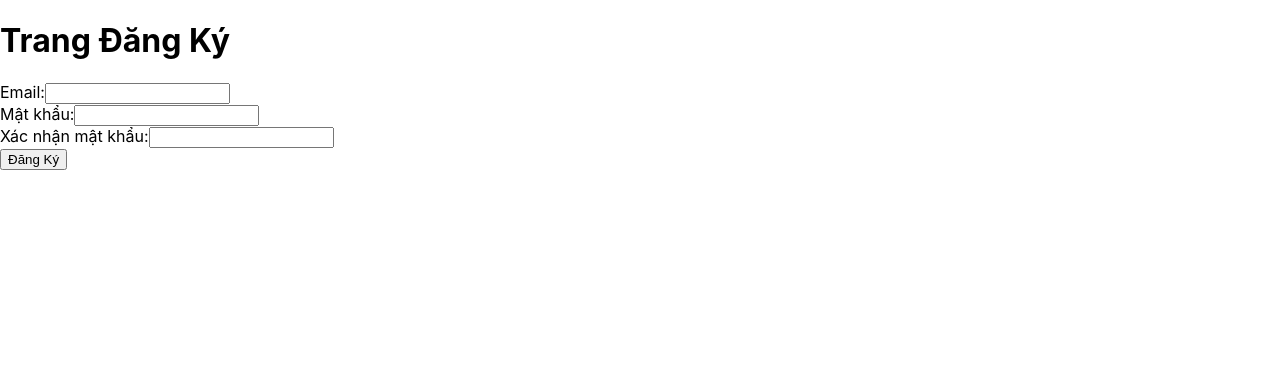
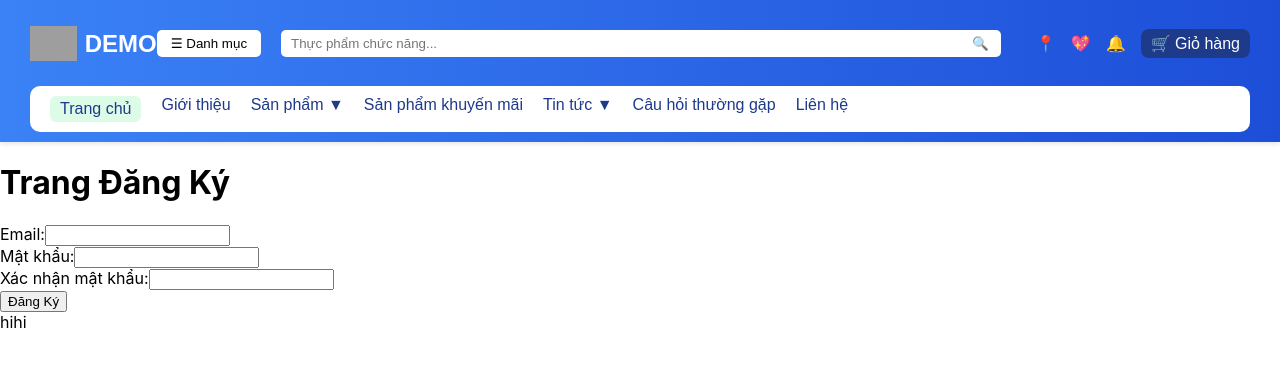
Before and after one commit to PhanDat3108/WEBSATIUDU, a React (Create React App) app in the folder pharmacy-management/: page /login in a window 1280 px wide. Shown: the top 366 px of the page. Built offline with nearby package versions, Linux system fonts and the light colour scheme; grey boxes are pictures that could not be loaded.

Commit message:
update cấu trúc

```diff
--- a/pharmacy-management/src/App.css
+++ b/pharmacy-management/src/App.css
@@ -14,15 +14,12 @@
 }
 
 .App-header {
-  background-color: #282c34;
-  min-height: 100vh;
-  display: flex;
-  flex-direction: column;
-  align-items: center;
-  justify-content: center;
-  font-size: calc(10px + 2vmin);
-  color: white;
+  min-height: auto;
+  display: block;
+  background-color: transparent;
+  color: inherit;
 }
+
 
 .App-link {
   color: #61dafb;
--- a/pharmacy-management/src/App.tsx
+++ b/pharmacy-management/src/App.tsx
@@ -1,23 +1,14 @@
-import React, { useEffect, useState } from "react";
-import axios from "axios";
+import React from "react";
 import "./App.css";
-import HomePage from "./pages/HomePage";
-import { Routes, Route } from "react-router-dom";
-import RegisterPage from "./pages/RegisterPage";
-import Navbar from "./components/Navbar";
+
+import AppRouter from "./routers/AppRouter";
 
 function App() {
   return (
-    <div className="App">
-      {/*  Gọi Navbar ở đây */}
-      <Navbar />
+    <div>
 
-      <main>
-        <Routes>
-          <Route path="/" element={<HomePage />} />
-          <Route path="/register" element={<RegisterPage />} />
-        </Routes>
-      </main>
+      <AppRouter />
+
     </div>
   );
 }
--- /dev/null
+++ b/pharmacy-management/src/components/Footer.tsx
@@ -0,0 +1,14 @@
+import React from "react";
+import { Link } from "react-router-dom";
+
+
+
+const Footer: React.FC = () => {
+  return (
+    <footer>
+        <div>hihi</div>
+    </footer>
+  );
+};
+
+export default Footer;
--- a/pharmacy-management/src/index.tsx
+++ b/pharmacy-management/src/index.tsx
@@ -1,7 +1,7 @@
 import React from 'react';
 import ReactDOM from 'react-dom/client';
 import './index.css';
-import AppRouter from '../src/routers/AppRouter';
+import App from './App';
 import reportWebVitals from './reportWebVitals';
 import 'animate.css';
 
@@ -10,7 +10,7 @@ const root = ReactDOM.createRoot(
 );
 root.render(
   <React.StrictMode>
-    <AppRouter /> {/* SỬ DỤNG ROUTER ĐÃ CẤU HÌNH */}
+    <App/>
   </React.StrictMode>
 );
 
--- a/pharmacy-management/src/pages/HomePage.tsx
+++ b/pharmacy-management/src/pages/HomePage.tsx
@@ -1,8 +1,11 @@
 import React from 'react';
 import { Link } from 'react-router-dom';
 
+
+
 const HomePage: React.FC = () => {
   return (
+
     <div style={{ padding: '40px', textAlign: 'center', fontFamily: 'Arial, sans-serif', minHeight: '100vh', backgroundColor: '#f5f5f5' }}>
       <h1 style={{color: '#333'}}>Chào mừng đến với Hệ thống Quản lý Tủ thuốc</h1>
       <p style={{color: '#555', fontSize: '1.1em'}}>Vui lòng đăng nhập để tiếp tục...</p>
--- a/pharmacy-management/src/routers/AppRouter.tsx
+++ b/pharmacy-management/src/routers/AppRouter.tsx
@@ -9,12 +9,12 @@ import RegisterPage from '../pages/RegisterPage';
 import MedicineManagement from '../pages/Admin/MedicineManagement';
 import PatientManagement from '../pages/Admin/PatientManagement';
 import Reports from '../pages/Admin/Reports';
-import Revenue from '../pages/Admin/Revenue'; // <-- [IMPORT MỚI]
+import Revenue from '../pages/Admin/Revenue';
 import TestThuoc from "../pages/Admin/Testthuoc";
+import Navbar from "../components/Navbar"
+import Footer from "../components/Footer"
 
-// =======================================================
-// === MOCK AUTH LOGIC (Giữ nguyên) ===
-// =======================================================
+
 const MOCK_ADMIN_AUTHENTICATED = true;
 const ADMIN_LOGIN_PATH = '/login';
 
@@ -28,11 +28,12 @@ const ProtectedRoute: React.FC<{ children: React.ReactElement }> = ({ children }
     }
     return children;
 };
-// =======================================================
+
 
 const AppRouter: React.FC = () => {
   return (
     <Router>
+      <Navbar></Navbar>
       <Routes>
         {/* Public Routes */}
         <Route path="/" element={<HomePage />} />
@@ -58,6 +59,7 @@ const AppRouter: React.FC = () => {
 
         <Route path="*" element={<div>404 Not Found</div>} />
       </Routes>
+      <Footer></Footer>
     </Router>
   );
 };
```
